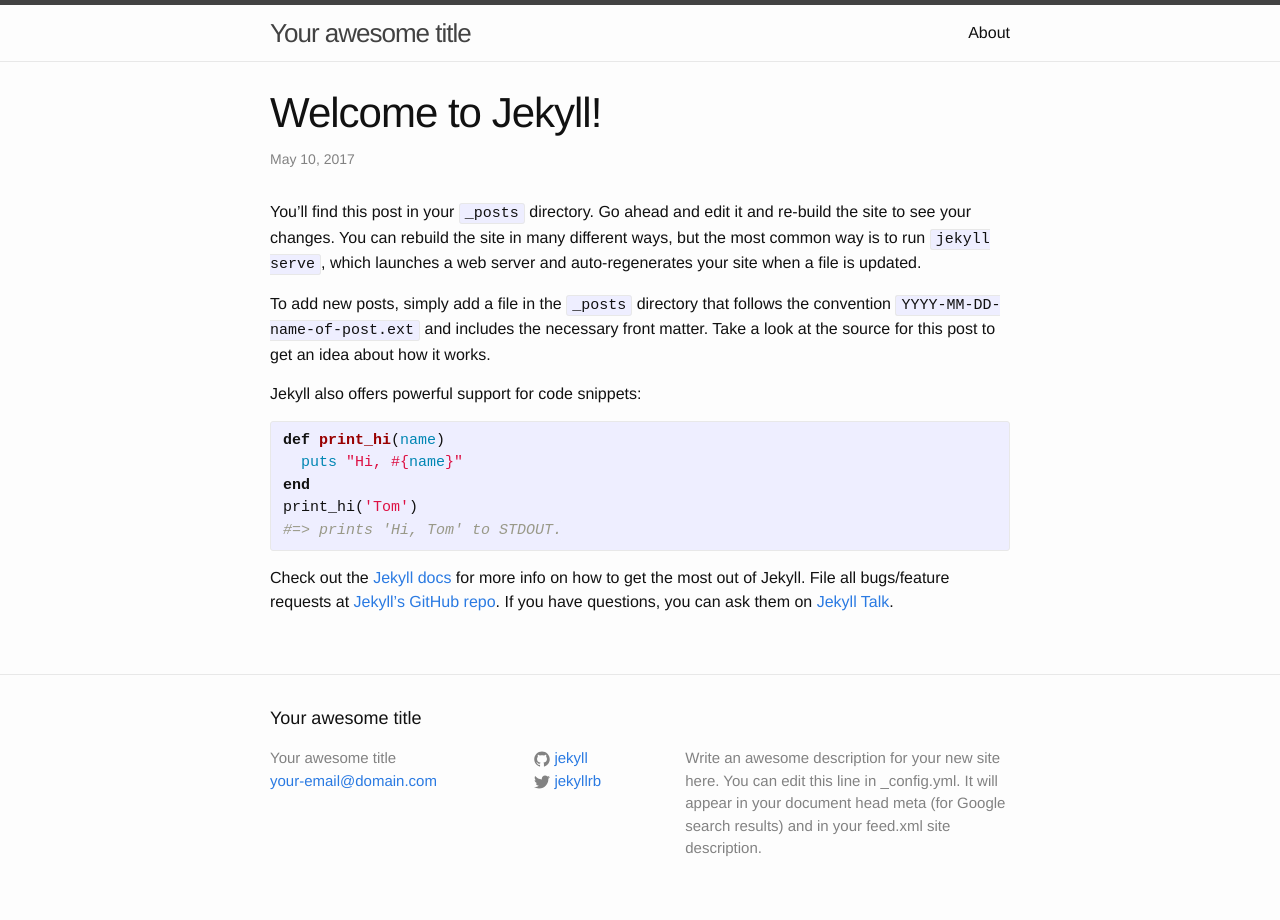
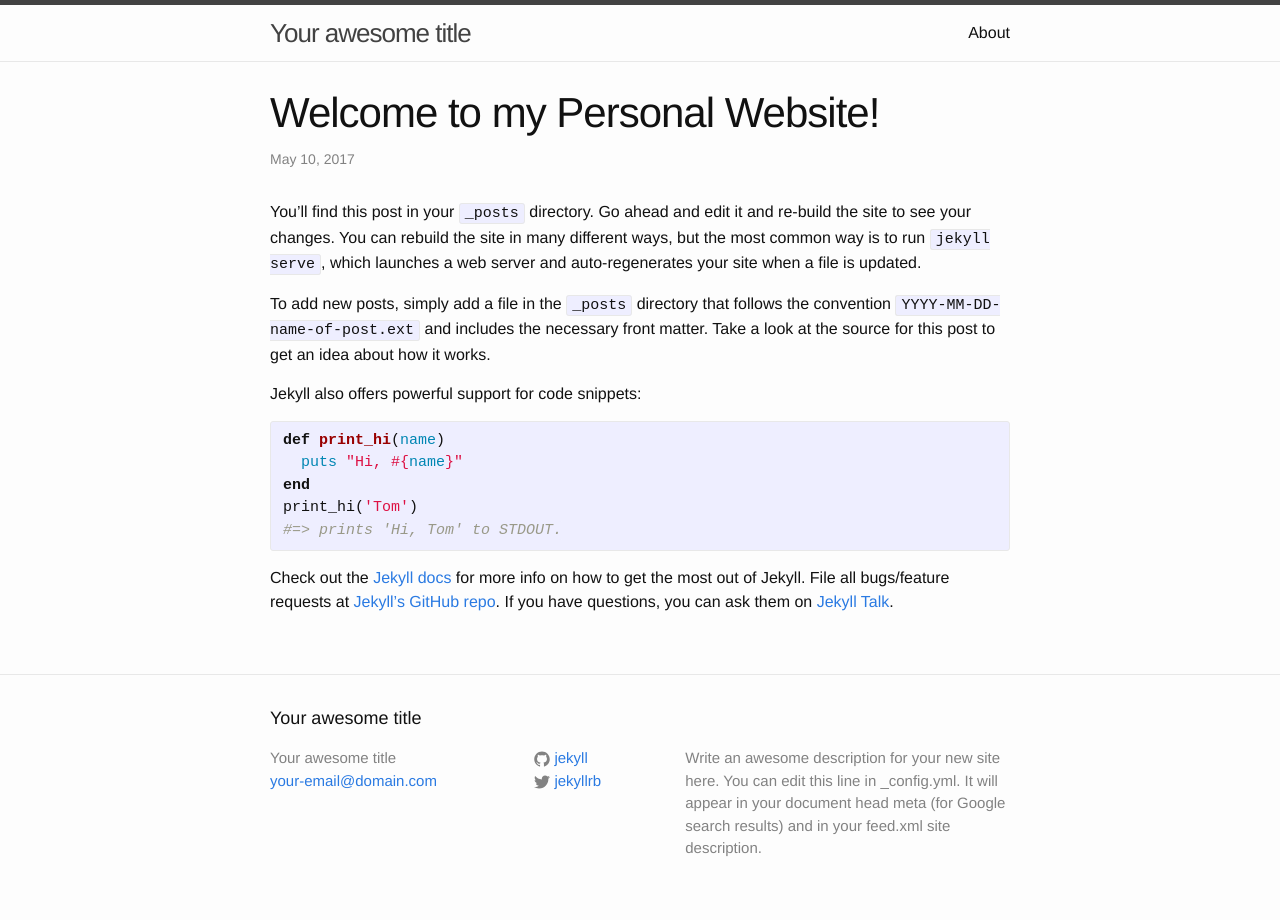
Before and after one commit to nwni/nwni.github.io, a Jekyll site: the page built from _posts/2017-05-10-welcome-to-jekyll.markdown, in a window 1280 px wide. Built offline with Jekyll 4.4.1, drawn with Linux system fonts in a browser that asks for light colours.

Commit message:
Message modified

```diff
--- a/_posts/2017-05-10-welcome-to-jekyll.markdown
+++ b/_posts/2017-05-10-welcome-to-jekyll.markdown
@@ -1,6 +1,6 @@
 ---
 layout: post
-title:  "Welcome to Jekyll!"
+title:  "Welcome to my Personal Website!"
 date:   2017-05-10 03:00:13 +0000
 categories: jekyll update
 ---
```
